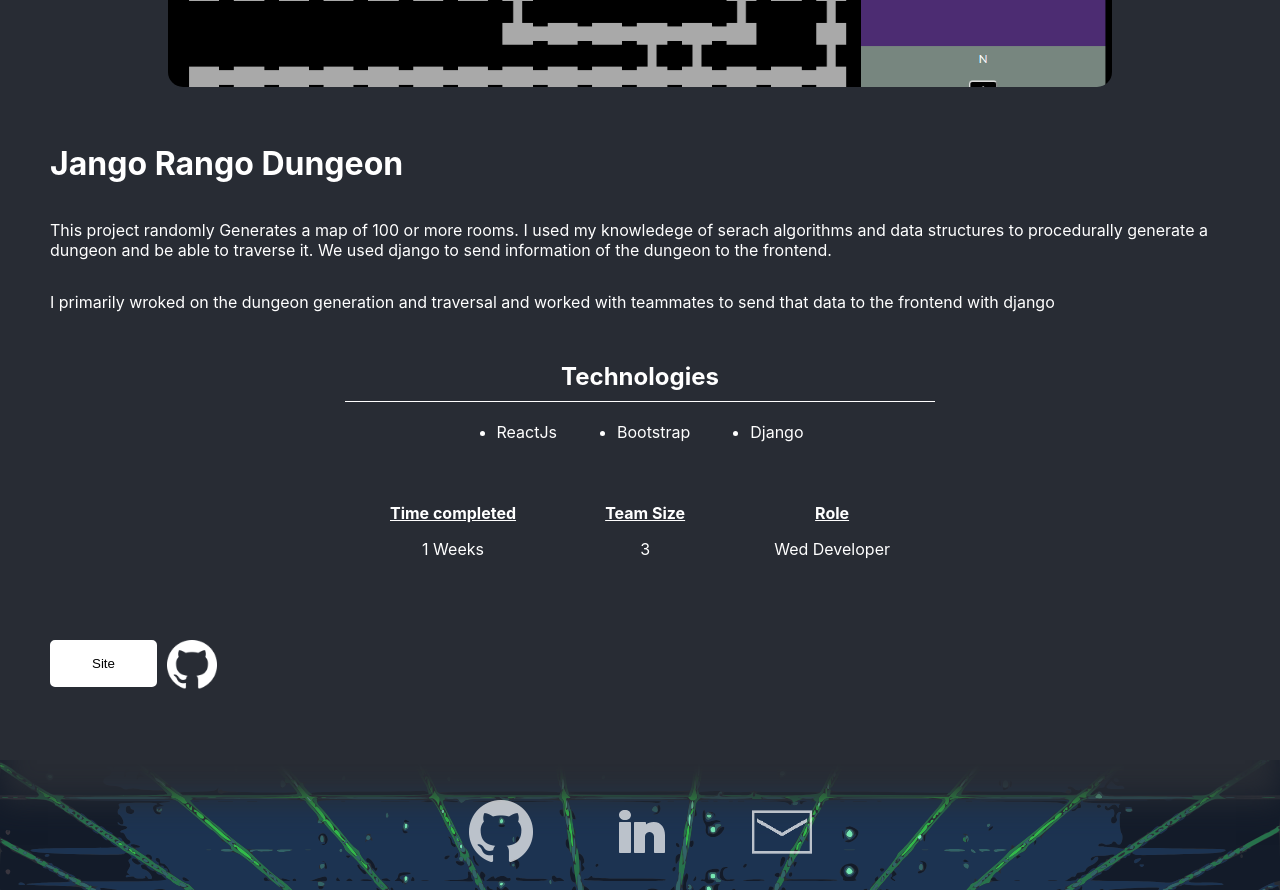
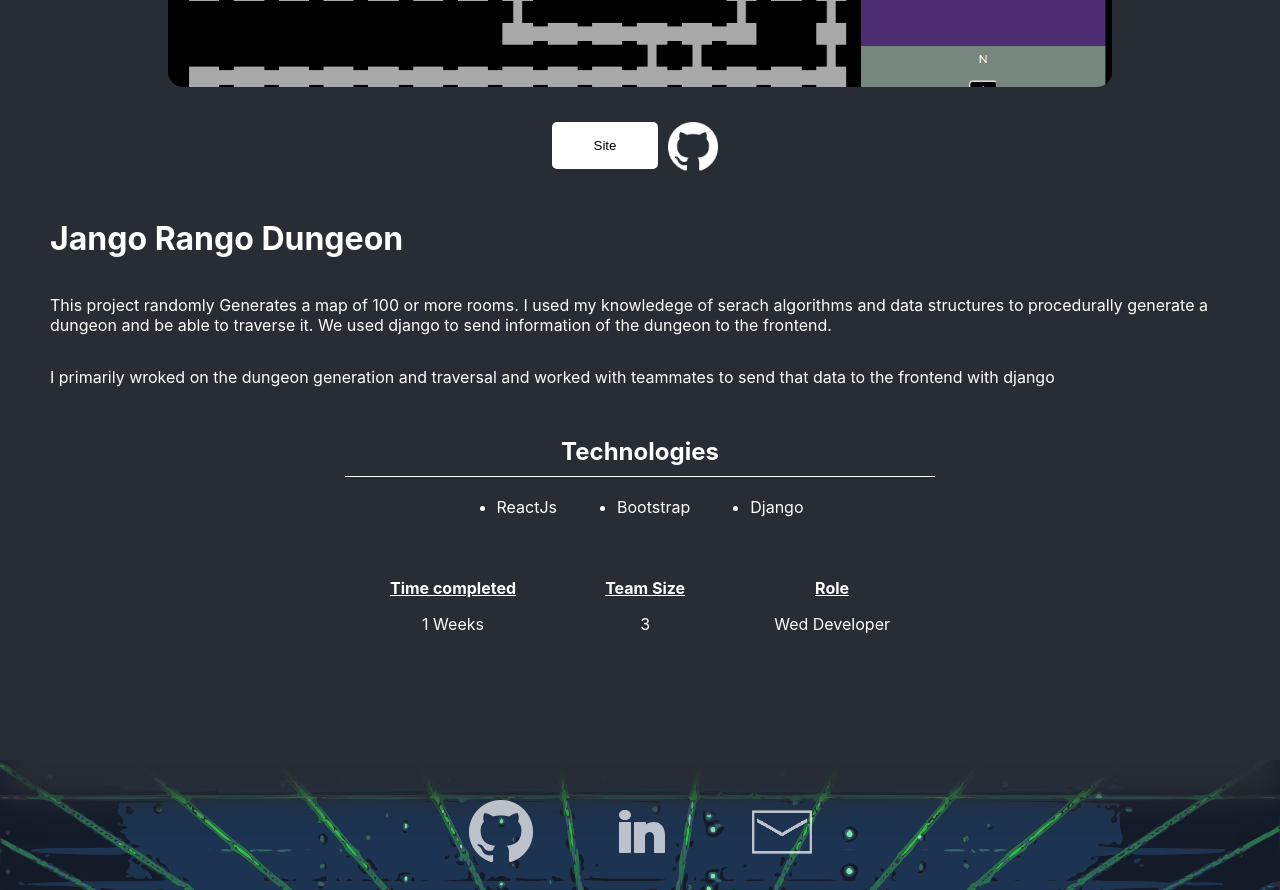
Before and after one commit to NickStrick/My-Portfolio, a React (Create React App) app in the folder portfolio/: page /project/1 in a window 1280 px wide. Shown: the part 660-1550 px from the top of the page. Built offline with nearby package versions, Linux system fonts and the light colour scheme.

Commit message:
move project links to top of page

```diff
--- a/portfolio/src/components/ProjectList/ProjectInfo.js
+++ b/portfolio/src/components/ProjectList/ProjectInfo.js
@@ -13,6 +13,10 @@ const Project = (props) => {
 
         <div className="ProjectInfo">
             <img className='projectPic' src={img} alt={`${name} pic`} />
+            <div className='project-links'>
+                <img src={gitLogo} target="_blank" onClick={() => window.open(link)} />
+                {project.deployed && <button target="_blank" onClick={() => window.open(project.deployed)}>Site</button>}
+            </div>
             <h1 className='title'>{name}</h1>
             <p aria-label={'project-description'}>{description}</p>
             <p className='contribution'>{contribution}</p>
@@ -39,9 +43,7 @@ const Project = (props) => {
 
 
             </div>
-            <div className='project-links'>
-                <img src={gitLogo} target="_blank" onClick={() => window.open(link)} />
-                {project.deployed && <button target="_blank" onClick={() => window.open(project.deployed)}>Site</button>}</div>
+
 
         </div>
     );
--- a/portfolio/src/components/ProjectList/ProjectInfo.scss
+++ b/portfolio/src/components/ProjectList/ProjectInfo.scss
@@ -44,6 +44,7 @@
         width: 500px;
         margin-bottom: 40px;
         .info-item{
+          align-self: center;
             display: flex;
             flex-direction: column;
             justify-content: center;
@@ -56,10 +57,12 @@
     }
     .project-links{
         display: flex;
-        justify-content: flex-end;
+        justify-content: center;
+        align-items: flex-start;
         flex-direction: row-reverse;
+        margin-bottom: 25px;
         button{
-          margin: 25px 10px 0 0;
+          margin: 0 10px 0 0;
         //   width: 80px;
           align-self: flex-start;
           padding: 14px 40px;
@@ -68,7 +71,7 @@
           border-bottom: none;
           width: 50px;
           height: 50px;
-          margin: 25px 10px 0 0;
+          margin: 0 10px 0 0;
 
           align-self: flex-start;
         }
```
